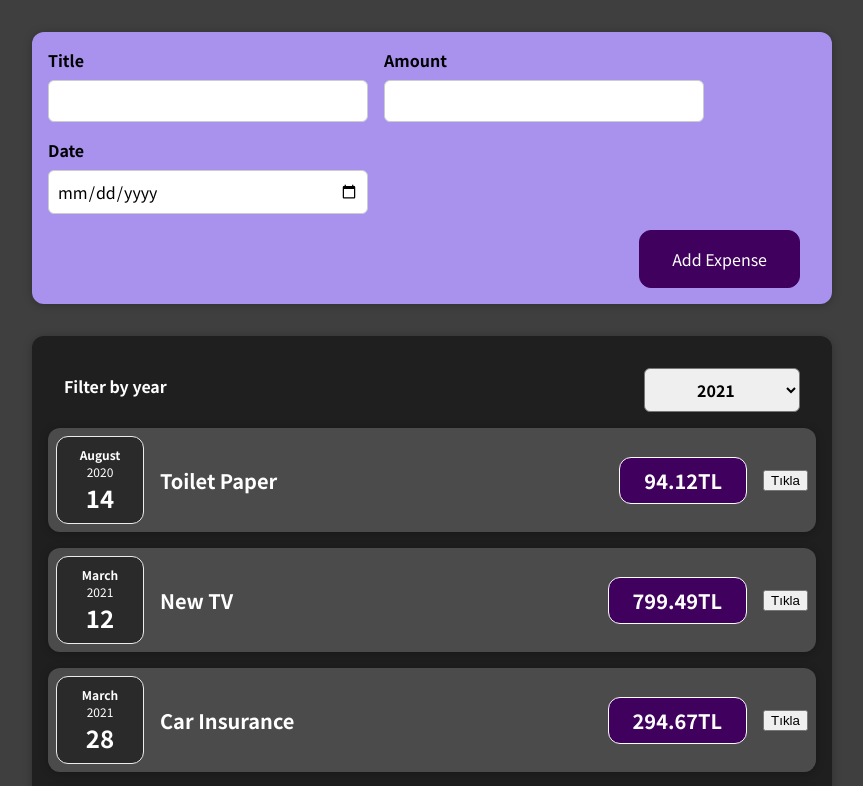
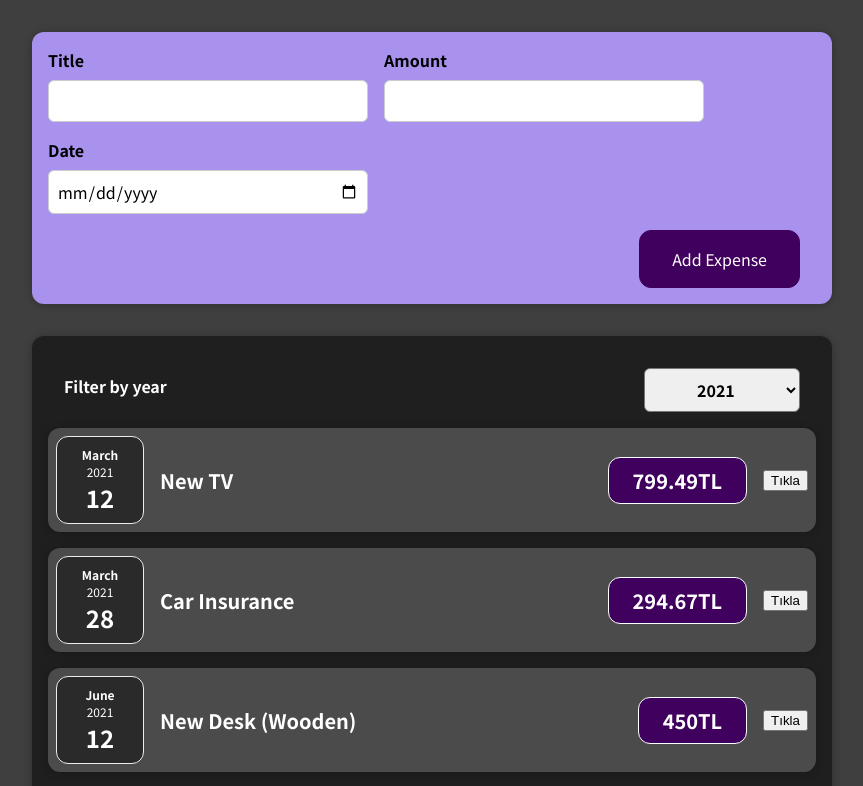
Before and after one commit to atomdeniz/react-egitimi, a React (Create React App) app: page / in a window 1280 px wide. Shown: the top 786 px of the page, without its empty margins (208-1071 px from the left). Built offline with nearby package versions, Linux system fonts and the light colour scheme.

Commit message:
list if else yapılsı kuruldu

```diff
--- a/src/components/Expenses/ExpenseItem.js
+++ b/src/components/Expenses/ExpenseItem.js
@@ -14,6 +14,7 @@ const ExpenseItem = (props) => {
   };
 
   return (
+    <li>
       <Card className="expense-item">
         <ExpenseDate date={props.date}></ExpenseDate>
         <div className="expense-item__description">
@@ -22,6 +23,7 @@ const ExpenseItem = (props) => {
           <button onClick={clickHandler}>Tıkla</button>
         </div>
       </Card>
+    </li>
   );
 };
 
--- a/src/components/Expenses/Expenses.js
+++ b/src/components/Expenses/Expenses.js
@@ -1,9 +1,10 @@
 import React, { useState } from "react";
 
 import Card from "../UI/Card";
-import ExpenseItem from "./ExpenseItem";
+
 import "./Expenses.css";
 import ExpensesFilter from "./ExpensesFilter";
+import ExpensesList from "./ExpensesList";
 
 const Expenses = (props) => {
   const [filteredYear, setfilteredYear] = useState("2021");
@@ -11,6 +12,26 @@ const Expenses = (props) => {
   const filterChangeHandler = (selectedyear) => {
     setfilteredYear(selectedyear);
   };
+
+  const filteredExpenses = props.items.filter((expense) => {
+    return expense.date.getFullYear().toString() === filteredYear;
+  });
+
+  {
+    /* 3.Örnek */
+  }
+  // let expensesContent = <p>No expenses found!</p>;
+
+  // if (filteredExpenses.length > 0) {
+  //   expensesContent = filteredExpenses.map((expense) => (
+  //     <ExpenseItem
+  //       title={expense.title}
+  //       amount={expense.amount}
+  //       date={expense.date}
+  //       key={expense.id}
+  //     ></ExpenseItem>
+  //   ));
+  // }
 
   return (
     <div>
@@ -20,14 +41,34 @@ const Expenses = (props) => {
           onChangeFilter={filterChangeHandler}
         ></ExpensesFilter>
 
-        {props.items.map((expense) => (
+        <ExpensesList items={filteredExpenses}></ExpensesList>
+
+        {/* 2.Örnek */}
+        {/* {filteredExpenses.length === 0 && <p>No expenses found!</p>}
+
+        {filteredExpenses.length > 0 &&
+          filteredExpenses.map((expense) => (
             <ExpenseItem
               title={expense.title}
               amount={expense.amount}
               date={expense.date}
               key={expense.id}
             ></ExpenseItem>
-        ))}
+          ))} */}
+
+        {/* 1.Örnek */}
+        {/* {filteredExpenses.length === 0 ? (
+          <p>No expenses found!</p>
+        ) : (
+          filteredExpenses.map((expense) => (
+            <ExpenseItem
+              title={expense.title}
+              amount={expense.amount}
+              date={expense.date}
+              key={expense.id}
+            ></ExpenseItem>
+          ))
+        )} */}
       </Card>
     </div>
   );
--- /dev/null
+++ b/src/components/Expenses/ExpensesList.css
@@ -0,0 +1,9 @@
+.expenses-list {
+  list-style: none;
+  padding: 0;
+}
+
+.expenses-list__fallback {
+  color: white;
+  text-align: center;
+}
--- /dev/null
+++ b/src/components/Expenses/ExpensesList.js
@@ -0,0 +1,25 @@
+import ExpenseItem from "./ExpenseItem";
+import "./ExpensesList.css";
+
+const ExpensesList = (props) => {
+  if (props.items.length === 0) {
+    return <h2 className="expenses-list__fallback">Found no expenses</h2>;
+  }
+
+  if (props.items.length > 0) {
+    return (
+      <ul className="expenses-list">
+        {props.items.map((expense) => (
+          <ExpenseItem
+            title={expense.title}
+            amount={expense.amount}
+            date={expense.date}
+            key={expense.id}
+          ></ExpenseItem>
+        ))}
+      </ul>
+    );
+  }
+};
+
+export default ExpensesList;
```
Lines whose indentation alone changed are shown as unchanged.
